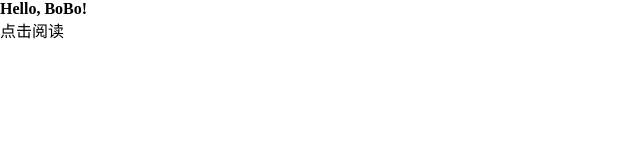
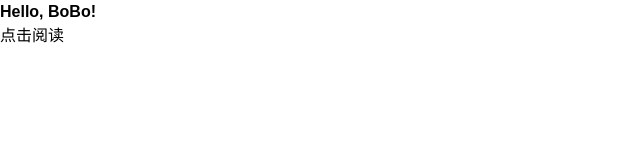
Before and after one commit to yued-fe/bobo-electron, an Electron app: page src/index.html in a window 800 px wide. Shown: the full height of the page, 0-640 px from the left. Drawn offline with Linux system fonts and the light colour scheme.

Commit message:
reset some style
font and line-height

```diff
--- a/src/css/style.css
+++ b/src/css/style.css
@@ -28,3 +28,9 @@ input, textarea, select {
 		-webkit-touch-callout: none;
 	}
 }
+
+.bobo-wrap {
+	font-family: sans-serif;
+	font-size: medium;
+	line-height: 1.5;
+}
--- a/src/index.html
+++ b/src/index.html
@@ -9,8 +9,8 @@
     <link rel="stylesheet" href="./css/style.css">
 </head>
 <body>
-<!-- 所有内容，包括背景图片，全部都使用一个div包裹，不要使用<body>标签，例如下面的bobo-container，为了和“静静工具”更好适配 -->
-<div class="bobo-container">
+<!-- 所有内容，包括背景图片，全部都使用一个div包裹，不要使用<body>标签，例如下面的bobo-wrap，为了和“静静工具”更好适配 -->
+<div class="bobo-wrap">
 	<h1>Hello, BoBo!</h1>
 
 	<!-- 如果一本书同时起点和创世都能访问，data-bookid标记，起点id在前，创世id在后 -->
```
